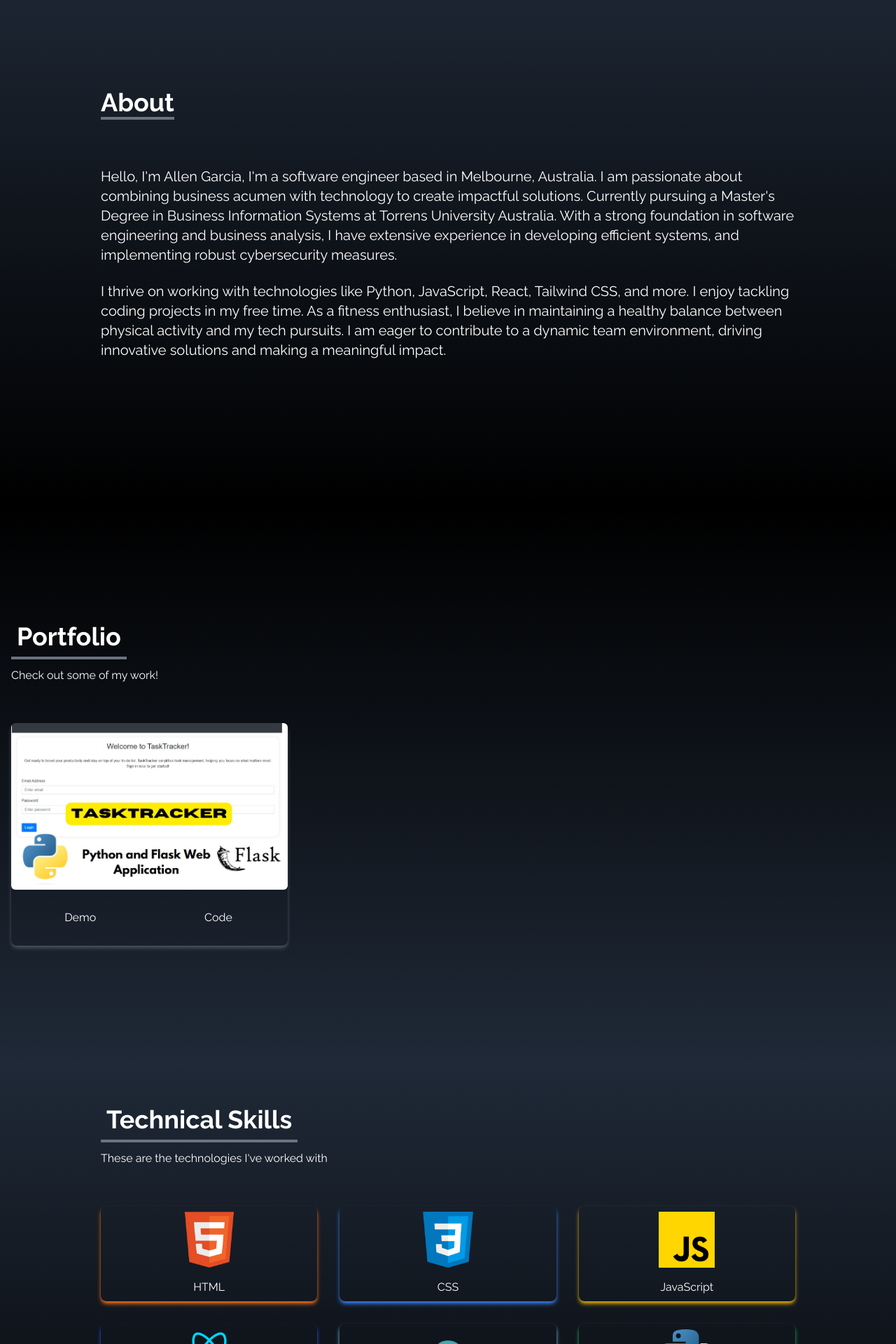
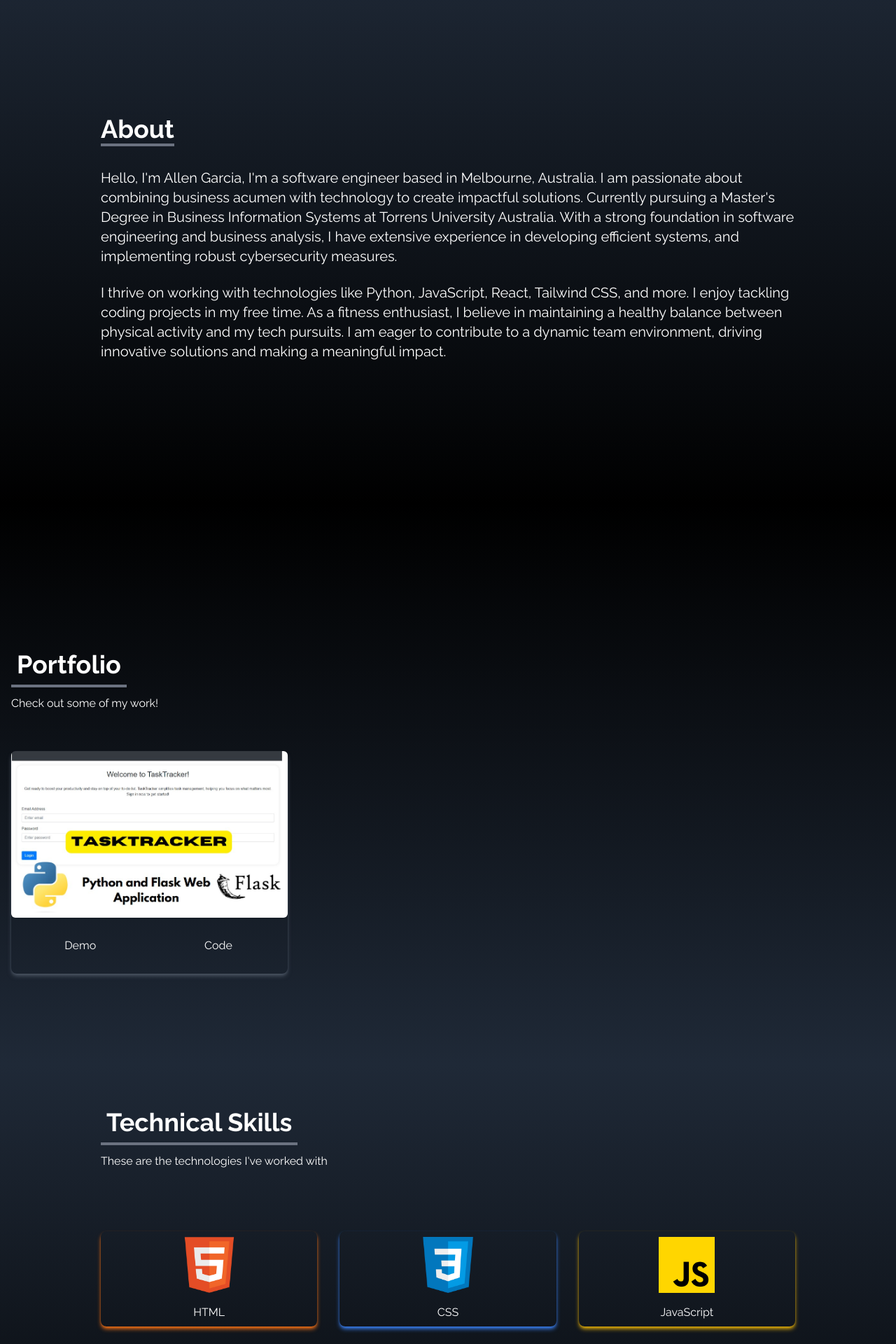
Before and after one commit to allengarcia04/portfolio-website, a React (Create React App) app: page / in a window 1280 px wide. Shown: the part 880-2800 px from the top of the page at 70% size. Built offline with nearby package versions, Linux system fonts and the light colour scheme.

Commit message:
fixed spacing

```diff
--- a/src/components/About.jsx
+++ b/src/components/About.jsx
@@ -2,12 +2,12 @@ import React from 'react'
 
 const About = () => {
   return (
-    <div name="about" className="w-full h-screen bg-gradient-to-b from-gray-800 to-black text-white">
-        <div className="max-w-screen-lg p-4 mx-auto flex flex-col justify-center w-full h-full">
-            <div className="pb-8">
+    <div name="about" className=" w-full h-screen bg-gradient-to-b from-gray-800 to-black text-white md:h-screen">
+        <div className="max-w-screen-lg p-4 mx-auto flex flex-col justify-center w-full h-full ">
+            <div className="mt-10 pb-8">
                 <p className="text-4xl font-bold inline border-b-4 border-gray-500">About</p>
             </div>
-            <p className="text-xl mt-10">
+            <p className="text-xl mt-1">
             Hello, I'm Allen Garcia, I'm a software engineer based in Melbourne, Australia. I am passionate about combining business acumen with technology to create impactful solutions. Currently pursuing a Master's Degree in Business Information Systems at Torrens University Australia. With a strong foundation in software engineering and business analysis, I have extensive experience in developing efficient systems, and implementing robust cybersecurity measures.
 
             </p>
--- a/src/components/Portfolio.jsx
+++ b/src/components/Portfolio.jsx
@@ -21,8 +21,8 @@ const Portfolio = () => {
   return (
     <div name="portfolio" className="bg-gradient-to-b from-black to-gray-800 w-full text-white md:h-screen">
         <div className="max-w-screen lg p-4 mx-auto flex flex-col justify-center w-full h-full">
-            <div className="pb-8">
-                <p className="text-4xl font-bold inline border-b-4 border-gray-500 p-2">Portfolio</p>
+            <div className="mt-20 pb-8">
+                <p className="text-4xl font-bold inline border-b-4 border-gray-500 p-2 ">Portfolio</p>
                 <p className="py-6">Check out some of my work!</p>
             </div>
 
--- a/src/components/TechnicalSkills.jsx
+++ b/src/components/TechnicalSkills.jsx
@@ -73,7 +73,7 @@ const TechnicalSkills = () => {
     <div name="technical skills" className="bg-gradient-to-b from-gray-800 to-black w-full md:h-screen">
         <div className="max-w-screen-lg mx-auto p-4 flex flex-col justify-center w-full h-full text-white">
 
-            <div className="">
+            <div className="mt-10 pb-8">
                 <p className="text-4xl font-bold border-b-4 border-gray-500 p-2 inline">Technical Skills</p>
                 <p className="py-6">These are the technologies I've worked with</p>
             </div>
```
